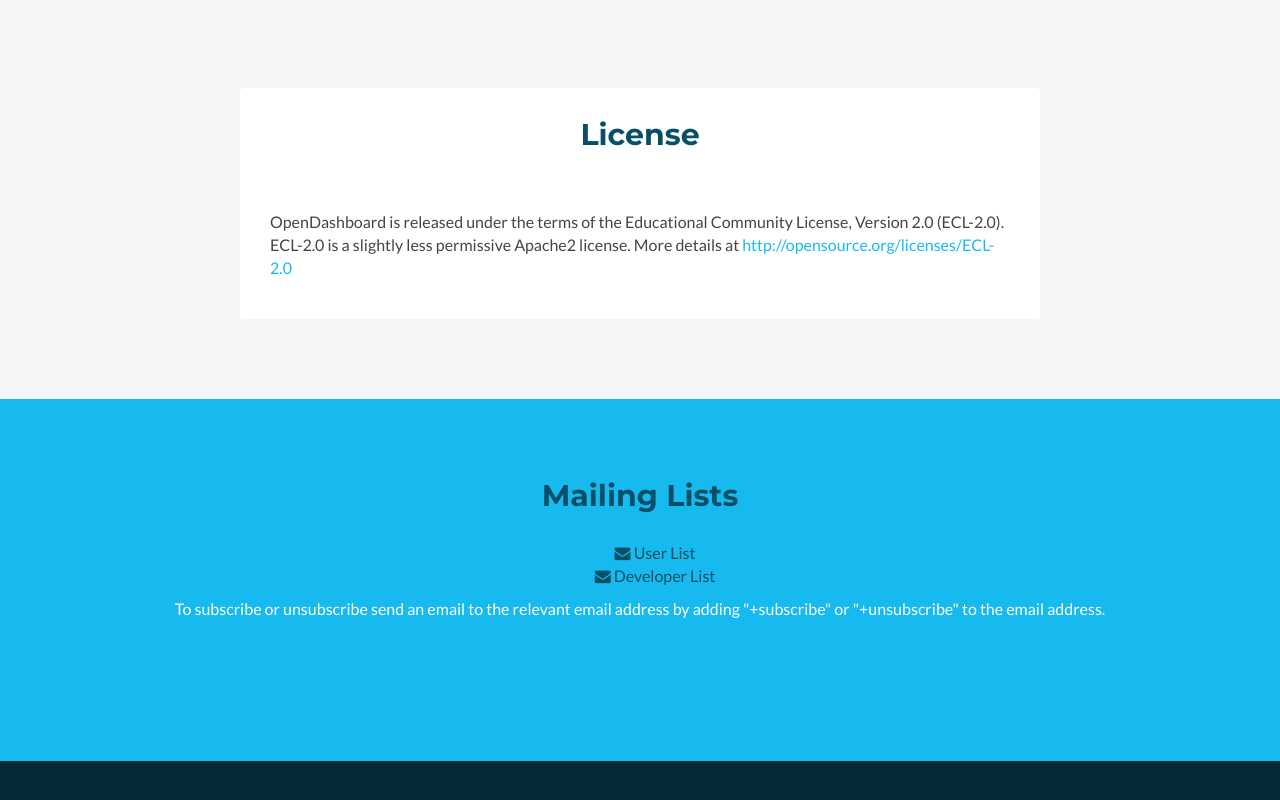
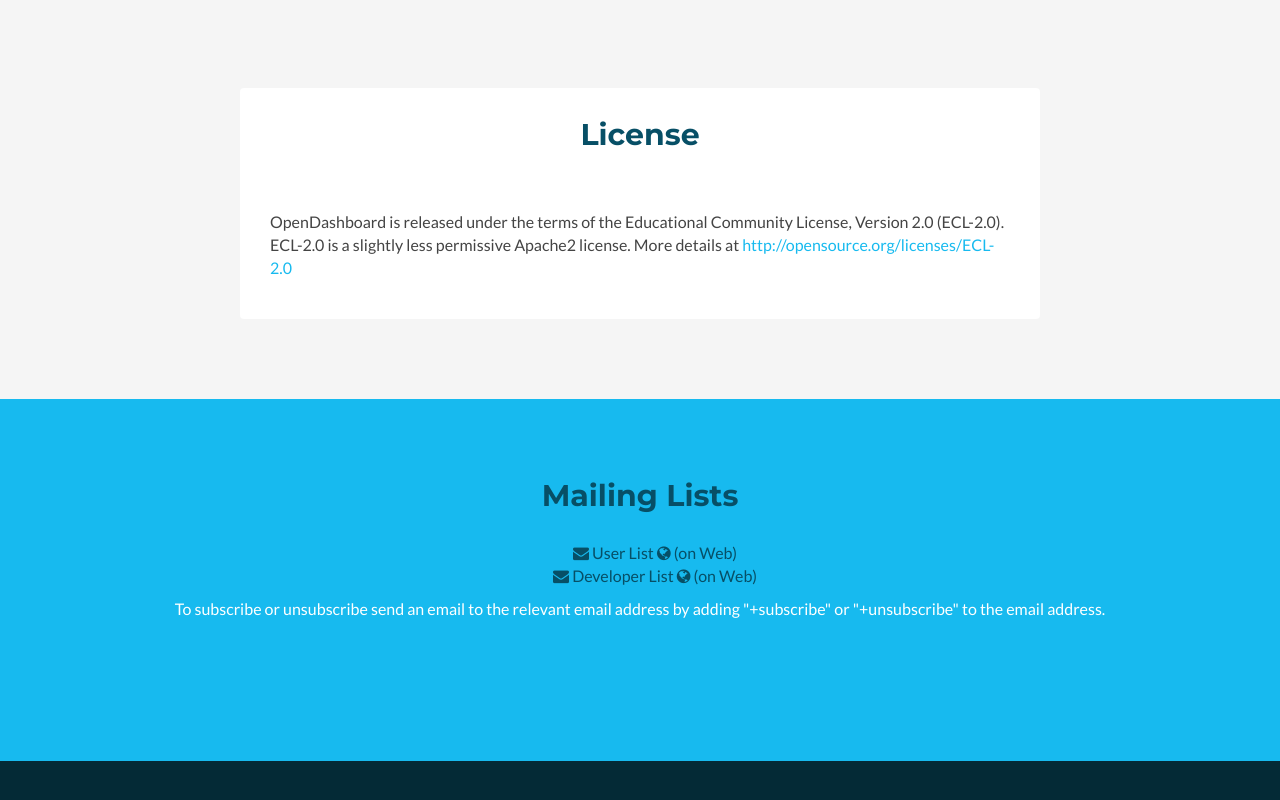
Before and after one commit to Apereo-Learning-Analytics-Initiative/OpenDashboard-legacy, a plain HTML site: page index.html in a window 1280 px wide. Shown: the part 9805-10605 px from the top of the page. Drawn offline with nearby package versions, Linux system fonts and the light colour scheme.

Commit message:
Link the Google Groups web interfaces for OpenDashboard lists.

```diff
--- a/index.html
+++ b/index.html
@@ -523,10 +523,16 @@
       <div class="container text-center">
         <ul class="list-unstyled">
           <li><a href="mailto:opendashboard-user@apereo.org"><i
-              class="fa fa-envelope"></i> User List</a></li>
+              class="fa fa-envelope"></i> User List</a>
+              <a href="https://groups.google.com/a/apereo.org/forum/#!forum/opendashboard-user">
+                <i class="fa fa-globe" aria-hidden="true"></i> (on Web)</a>
+          </li>
           <li class="last"><a
             href="mailto:opendashboard-dev@apereo.org"><i
-              class="fa fa-envelope"></i> Developer List</a></li>
+              class="fa fa-envelope"></i> Developer List</a>
+              <a href="https://groups.google.com/a/apereo.org/forum/#!forum/opendashboard-dev">
+                <i class="fa fa-globe" aria-hidden="true"></i> (on Web)</a>
+            </li>
         </ul>
       </div>
       <p class="intro  text-center">To subscribe or unsubscribe send
```
